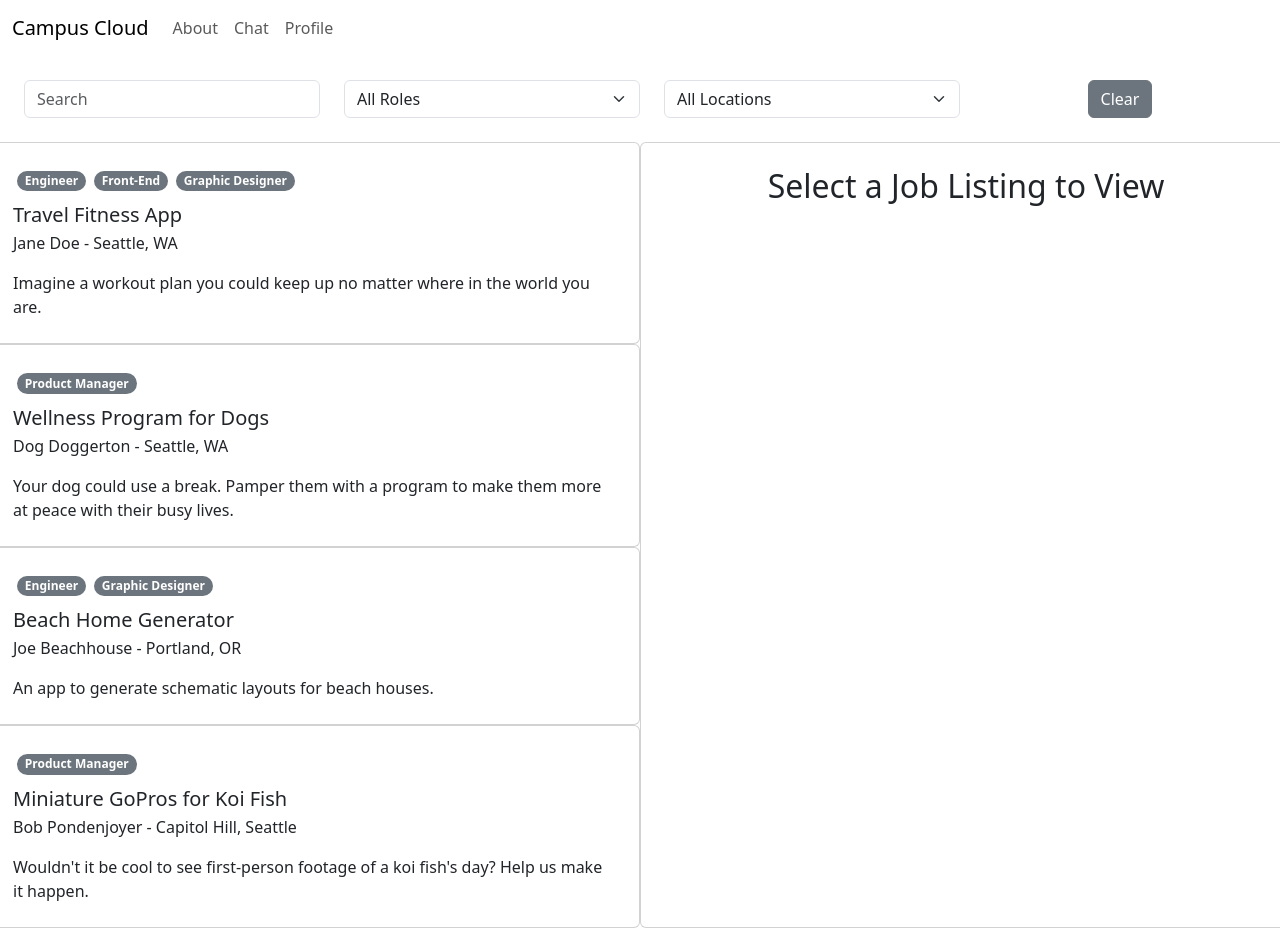
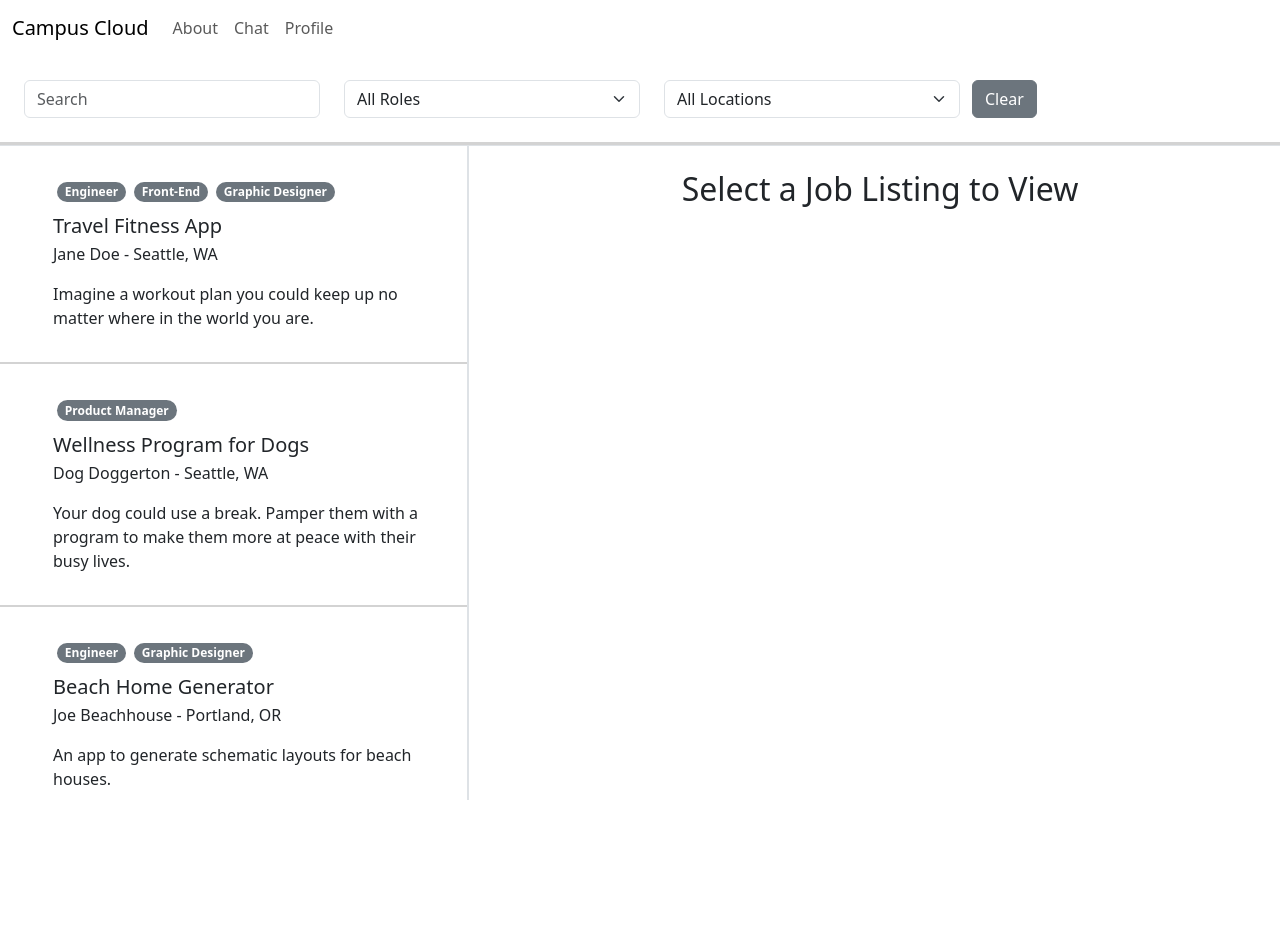
Before and after one commit to info340-au23a/project-hoda-ayad, a React (Create React App) app in the folder campus-cloud/: page / in a window 1280 px wide. After the commit the page ends 800 px from the top, so only its background shows below. Built offline with nearby package versions, Linux system fonts and the light colour scheme.

Commit message:
some page styling

```diff
--- a/campus-cloud/src/App.css
+++ b/campus-cloud/src/App.css
@@ -1,47 +1,28 @@
-html, body, #root {
+html, body, #root, .App{
   height: 100vh;
 }
 
-.full-height {
-  height: 100%;
-
+.App {
+  display: flex;
+  flex-direction: column;
 }
 
-.App {
-  text-align: center;
+.page {
+  height: 100%;
+  display: flex;
+  flex-direction: column;
 }
 
-.App-logo {
-  height: 40vmin;
-  pointer-events: none;
+.home {
+  overflow: hidden;
 }
 
-@media (prefers-reduced-motion: no-preference) {
-  .App-logo {
-    animation: App-logo-spin infinite 20s linear;
-  }
+.postings-view {
+  height: 100%;
+  overflow-y: auto;
+  border-top: solid lightgray;
 }
 
-.App-header {
-  background-color: #282c34;
-  min-height: 100vh;
-  display: flex;
-  flex-direction: column;
-  align-items: center;
-  justify-content: center;
-  font-size: calc(10px + 2vmin);
-  color: white;
+.col.posting-list-container {
+  max-width: 30em;
 }
-
-.App-link {
-  color: #61dafb;
-}
-
-@keyframes App-logo-spin {
-  from {
-    transform: rotate(0deg);
-  }
-  to {
-    transform: rotate(360deg);
-  }
-}
--- a/campus-cloud/src/App.js
+++ b/campus-cloud/src/App.js
@@ -40,6 +40,12 @@ const sampleData = [{"title": "Travel Fitness App",
                      "location":"Capitol Hill, Seattle",
                      "shortdesc":"Wouldn't it be cool to see first-person footage of a koi fish's day? Help us make it happen.",
                      "longdesc":"Imagine a workout plan you could keep up no matter where in the world you are. Imagine a workout plan you could keep up no matter where in the world you are. Imagine a workout plan you could keep up no matter where in the world you are.",
+                     "poster":"Bob Pondenjoyer"},
+                     {"title": "Miniature GoPros for Koi",
+                     "roles":["Product Manager"],
+                     "location":"Capitol Hill, Seattle",
+                     "shortdesc":"Wouldn't it be cool to see first-person footage of a koi fish's day? Help us make it happen.",
+                     "longdesc":"Imagine a workout plan you could keep up no matter where in the world you are. Imagine a workout plan you could keep up no matter where in the world you are. Imagine a workout plan you could keep up no matter where in the world you are.",
                      "poster":"Bob Pondenjoyer"}]
 
 
@@ -49,7 +55,7 @@ function App() {
         <Router>
             <NavBar />
             <Routes>
-                <Route exact path="/" element={<Home postings={sampleData} className="full-height"/>} />
+                <Route exact path="/" element={<Home postings={sampleData} />} />
                 <Route path="/about" element={<About />} />
                 <Route
                     path="/chat"
--- a/campus-cloud/src/components/Postings.js
+++ b/campus-cloud/src/components/Postings.js
@@ -11,7 +11,7 @@ export function PostingWindow({ data }) {
     }
 
     return (
-        <Card className="p-4 text-start" style={{minHeight:'100%'}}>
+        <Card className="p-4 text-start" style={{minHeight:'100%', border:'none'}}>
             {windowContent}
         </Card>
     )
@@ -38,7 +38,11 @@ function PostingCard({ data, onClick }) {
     const roleBadges = data.roles.map((role) => <Badge className="m-1" pill>{role}</Badge>)
 
     return (
-        <Card className="p-4 text-start" onClick={() => onClick(data)}>
+        <Card className=" text-start" onClick={() => onClick(data)} style={{border:'none',
+                                                                               borderBottom:'solid lightgray 2px',
+                                                                               borderRadius:'0',
+                                                                               padding:'2em',
+                                                                               paddingLeft:'4em'}}>
             <div className="mb-2">
                 {roleBadges}
             </div>
@@ -68,7 +72,7 @@ function PostingView({ data }) {
     };
 
     return (
-        <div>
+        <div className="p-4 px-5">
             <div className="mb-2">
                 {roleBadges}
             </div>
--- a/campus-cloud/src/pages/About.js
+++ b/campus-cloud/src/pages/About.js
@@ -4,7 +4,7 @@ import React from 'react';
 
 function About() {
     return (
-      <div className="about">
+      <div className="page about">
         This is the about page
       </div>
     );
--- a/campus-cloud/src/pages/Chat.js
+++ b/campus-cloud/src/pages/Chat.js
@@ -4,7 +4,7 @@ import React from 'react';
 
 function Chat() {
     return (
-      <div className="chat">
+      <div className="page chat">
         this is hte chat page
       </div>
     );
--- a/campus-cloud/src/pages/Home.js
+++ b/campus-cloud/src/pages/Home.js
@@ -50,16 +50,16 @@ function Home(props) {
     }
 
     return (
-        <div className="home">
+        <div className="page home">
             <JobFilter roleOptions={roleOptions}
                   locOptions={locOptions}
                   applyFilterCallback={applyFilter}
                   clearFilterCallback={clearFilter}/>
-            <Row style={{minHeight:'100%'}}>
-                <Col className='p-0' style={{minHeight:'100%'}}>
+            <Row className='postings-view'>
+                <Col className='p-0 border posting-list-container'>
                     <PostingsList key="postings-list" postings={filteredData} selectPostingCallback={selectPosting}/>
                 </Col>
-                <Col className='p-0' style={{minHeight:'100%'}}>
+                <Col className='p-0 border'>
                     <PostingWindow key="posting-window" data={selectedPosting}/>
                 </Col>
             </Row>
--- a/campus-cloud/src/pages/Profile.js
+++ b/campus-cloud/src/pages/Profile.js
@@ -4,7 +4,7 @@ import React from 'react';
 
 function Profile() {
     return (
-      <div className="profile">
+      <div className="page profile">
         This is the profile page
       </div>
     );
--- a/campus-cloud/src/pages/Splash.js
+++ b/campus-cloud/src/pages/Splash.js
@@ -4,7 +4,7 @@ import React from 'react';
 
 function Splash() {
     return (
-      <div className="splash">
+      <div className="page splash">
        this is the splash page
       </div>
     );
```
